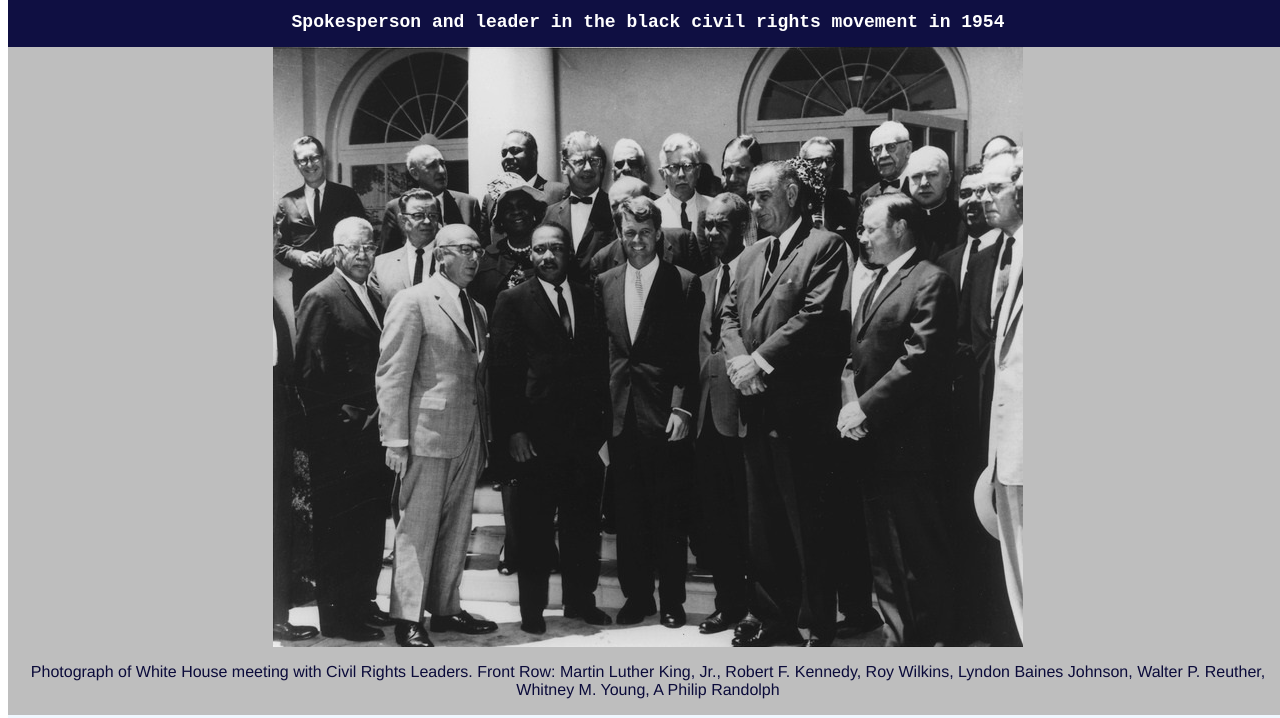
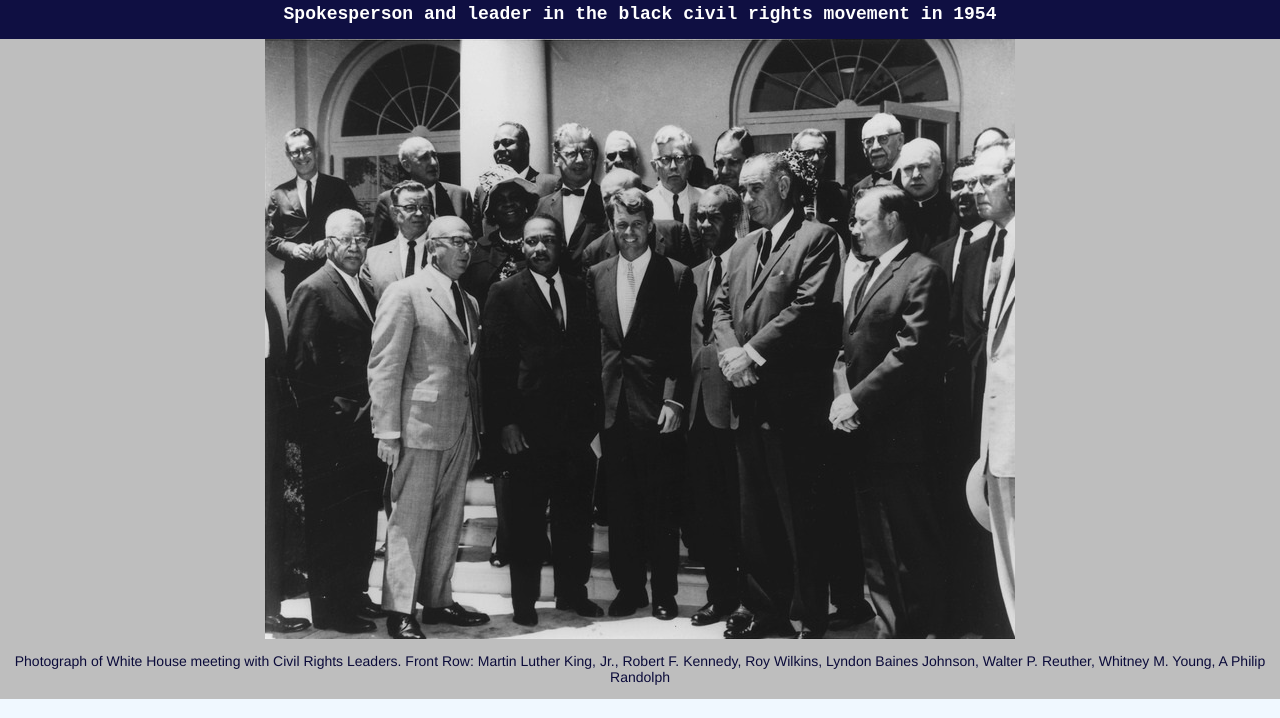
Before and after one commit to KDlamini/Tribute-Page, a plain HTML site: page index.html in a window 1280 px wide. Shown: the part 95-813 px from the top of the page. Drawn offline with Linux system fonts and the light colour scheme.

Commit message:
Updates on responsive design

```diff
--- a/index.html
+++ b/index.html
@@ -53,8 +53,8 @@
             </div>
 
             <div class="qoutes">
-                <p><i>Our lives begin to end the day we become silent about things that matter.</i><br> Martin Luther King Jr.</p>
-                <p><i>Injustice anywhere is a threat to justice everywhere.</i><br> Martin Luther King Jr.</p>
+                <p><i>"Our lives begin to end the day we become silent about things that matter."</i><br> Martin Luther King Jr.</p>
+                <p><i>"Injustice anywhere is a threat to justice everywhere."</i><br> Martin Luther King Jr.</p>
             </div>
 
             <div class="more-info">
--- a/style.css
+++ b/style.css
@@ -1,6 +1,8 @@
 body {
     width: 100%;
     font-size: 20px;
+    margin: 0;
+    padding: 0;
     display: grid;
     grid-template-columns: 1fr;
     grid-template-rows: auto 1fr;
@@ -105,3 +107,17 @@ li b {
     font-size: 16px;
     font-style: italic;
 }
+
+/*Extra- Small devices (340px and up)*/
+@media (min-width: 340px) {
+    #img-caption {
+        font-size: 10px;
+    }
+}
+
+/*Small devices (landscape phones, 576px and up)*/
+@media (min-width: 576px) {
+    #img-caption {
+        font-size: 14px;
+    }
+}
```
